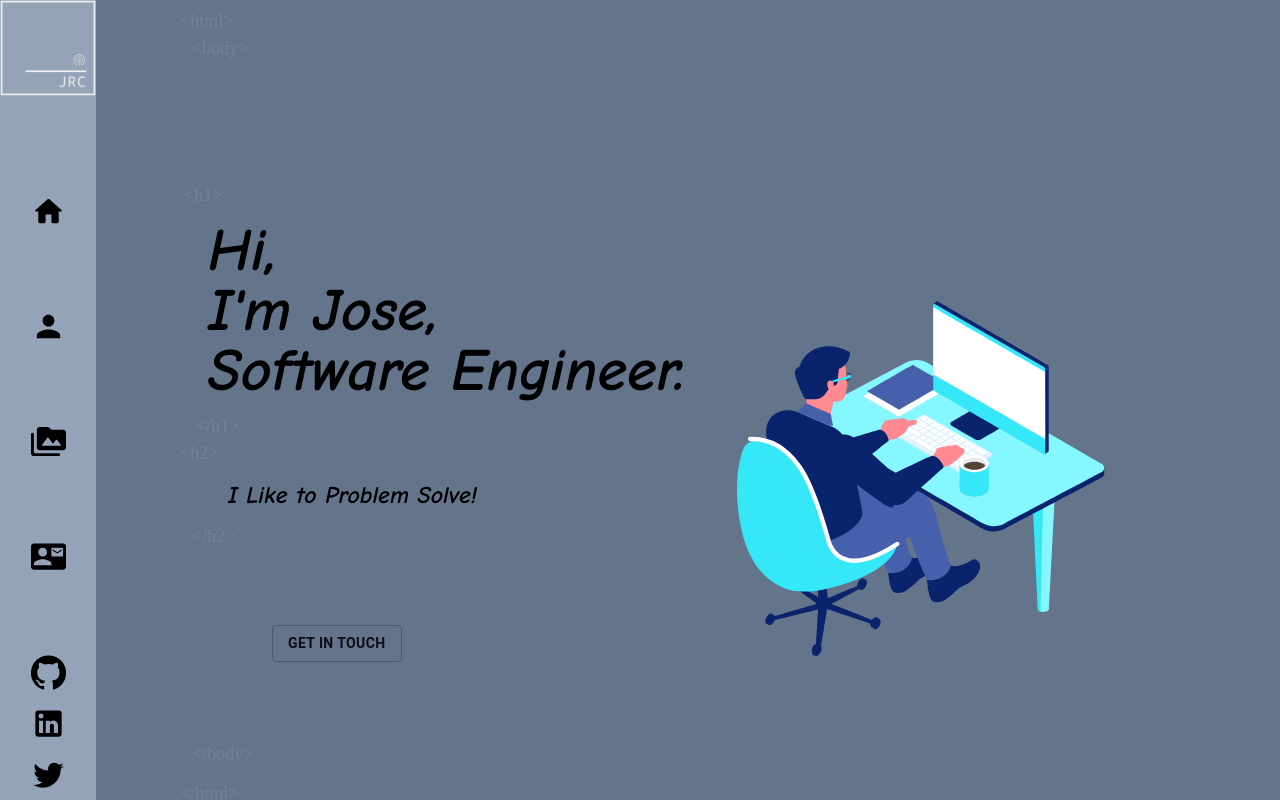
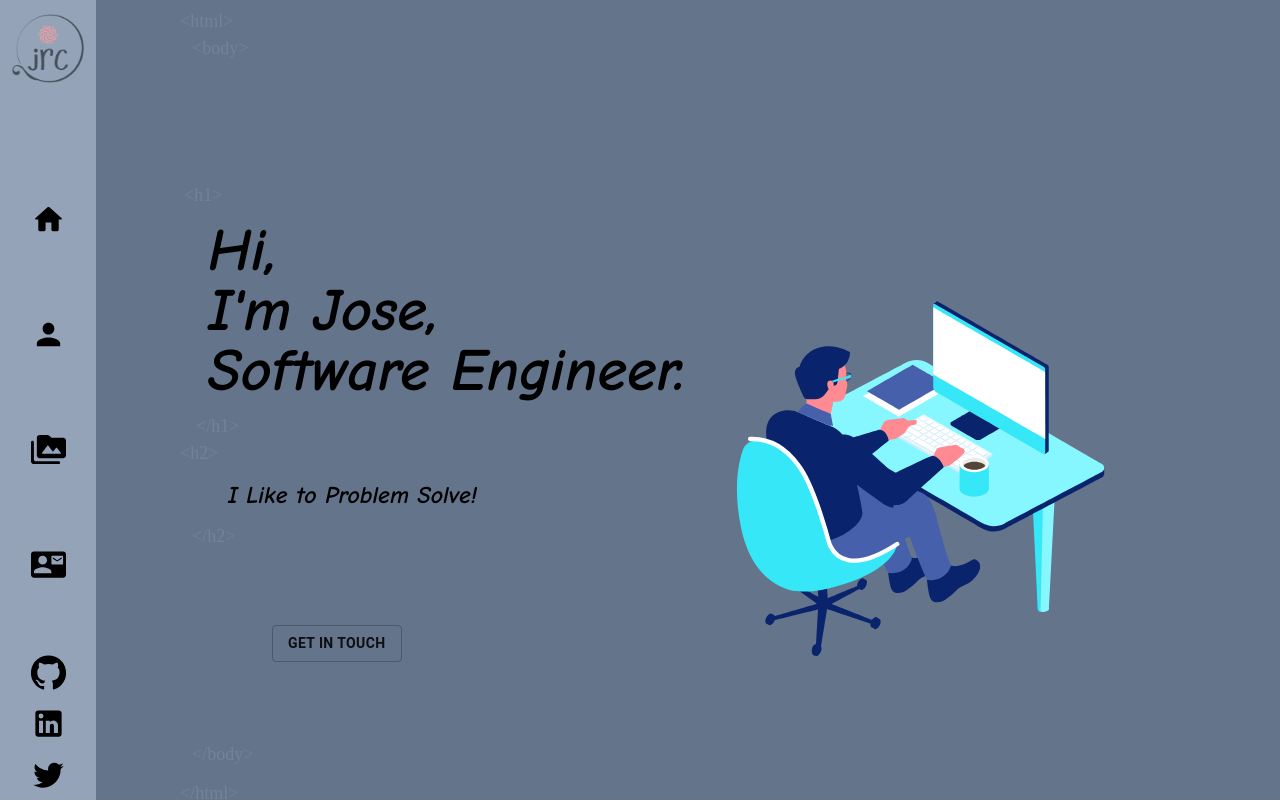
Before and after one commit to josecollado/Portfolio, a React (Vite) app: page / in a window 1280 px wide. Built offline with nearby package versions, Linux system fonts and the light colour scheme; no server answers; a web font is replaced by a local one.

Commit message:
Changed logo

```diff
--- a/src/components/Sidebar.jsx
+++ b/src/components/Sidebar.jsx
@@ -1,5 +1,5 @@
 import React, { useState } from 'react';
-import logo from '../assets/images/logo1.png';
+import logo from '../assets/images/logo-main.png';
 import Links from '../assets/Links';
 import PersonSharpIcon from '@material-ui/icons/PersonSharp';
 import HomeRoundedIcon from '@material-ui/icons/HomeRounded';
@@ -40,7 +40,7 @@ const Sidebar = ({
   const handleClose = () => setOpen(false);
   return (
     <div className='side-nav flex flex-col h-full w-18'>
-      <div className='logo object-fill h-32 w-32 -mx-4  -mt-4 top-0 place-items-center mb-auto sidebar'>
+      <div className='logo object-fill h-32 w-32 -mx-4 top-0 place-items-center mb-auto sidebar'>
         <img src={logo} title='Logo' onClick={() => handleClick('home')} />
       </div>
       <div className='flex flex-col place-items-center lg:space-y-20 md:space-y-14 '>
```
Also changed, not shown: src/assets/images/logo-main.png (added), src/assets/images/logo1.png (deleted).
